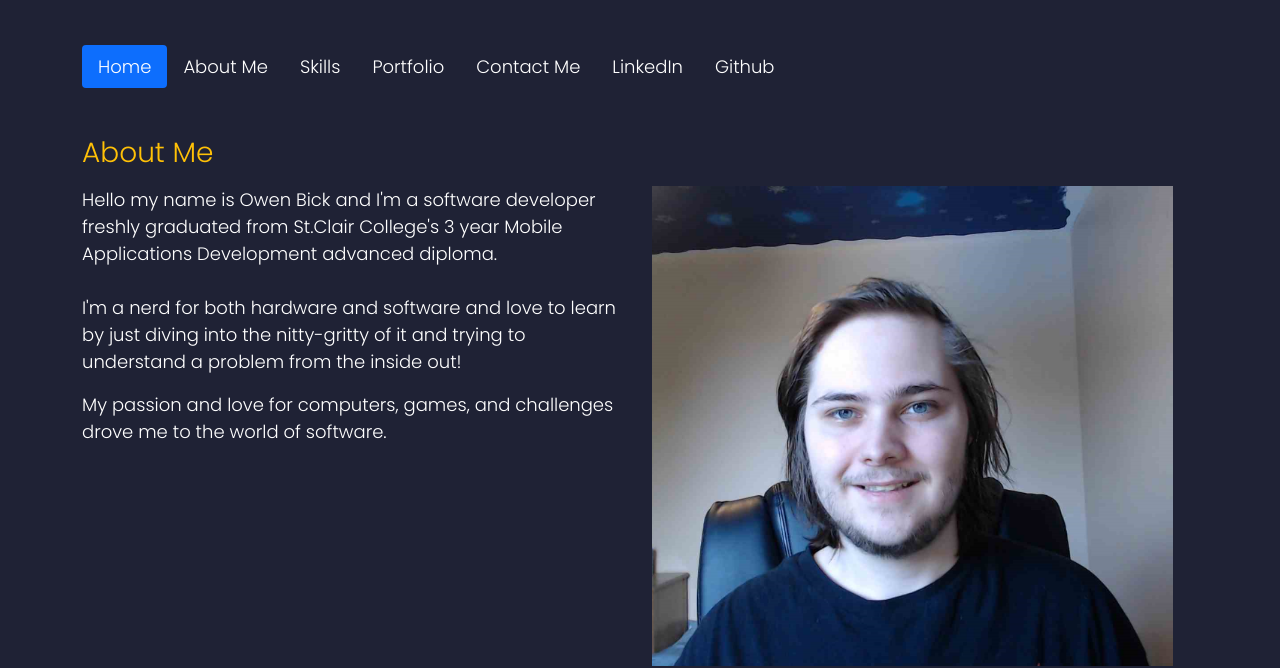
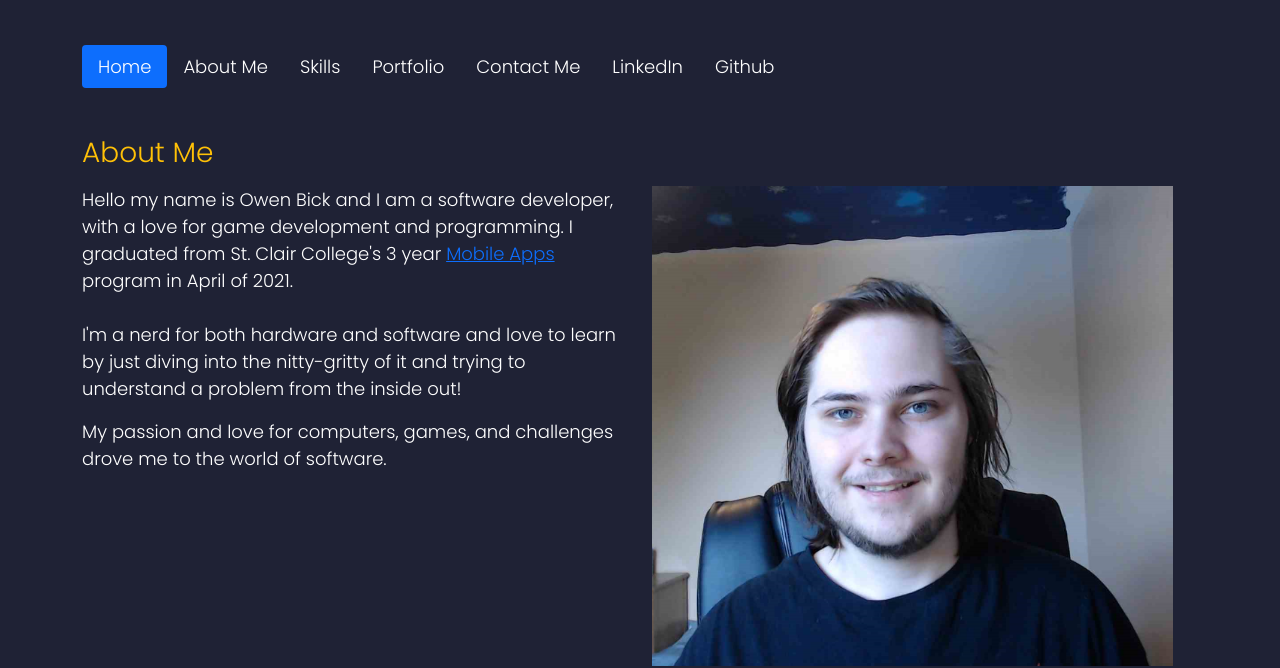
Before and after one commit to OwenBick/OwenBick.github.io, a plain HTML site: page index.html in a window 1280 px wide. Shown: the part 137-805 px from the top of the page. Drawn offline with nearby package versions, Linux system fonts and the light colour scheme.

Commit message:
Changed some text around

```diff
--- a/index.html
+++ b/index.html
@@ -53,7 +53,7 @@
 
         <h3 class="mb-3 text-warning">About Me</h3>
         <div class="col about">
-            <div><p>Hello my name is Owen Bick and I'm a software developer freshly graduated from St.Clair College's 3 year Mobile Applications Development advanced diploma.
+            <div><p>Hello my name is Owen Bick and I am a software developer, with a love for game development and programming. I graduated from St. Clair College's 3 year <a href="https://www.stclaircollege.ca/programs/mobile-applications-development">Mobile Apps</a> program in April of 2021.
                 <br /><br />
                 I'm a nerd for both hardware and software and love to learn by just diving into the nitty-gritty of it and trying to understand a problem from the inside out!<br></p></div>
             <div><p>My passion and love for computers, games, and challenges drove me to the world of software.</p></div>
```
